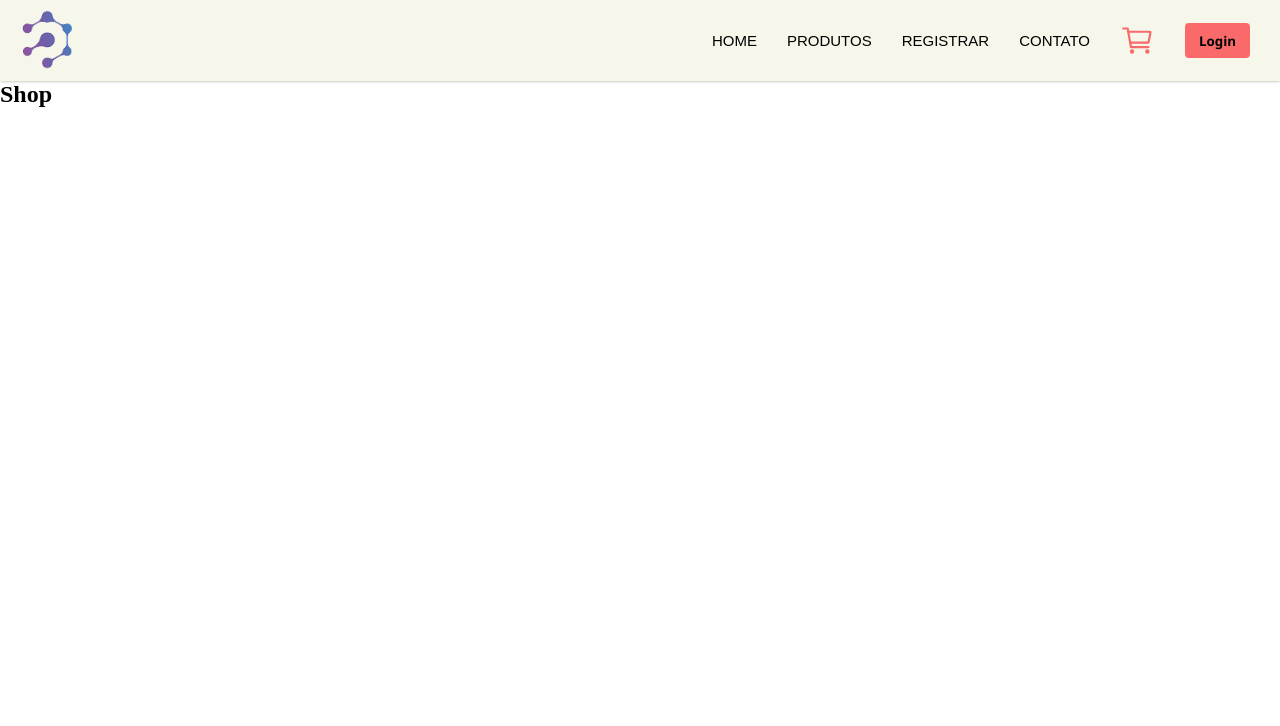
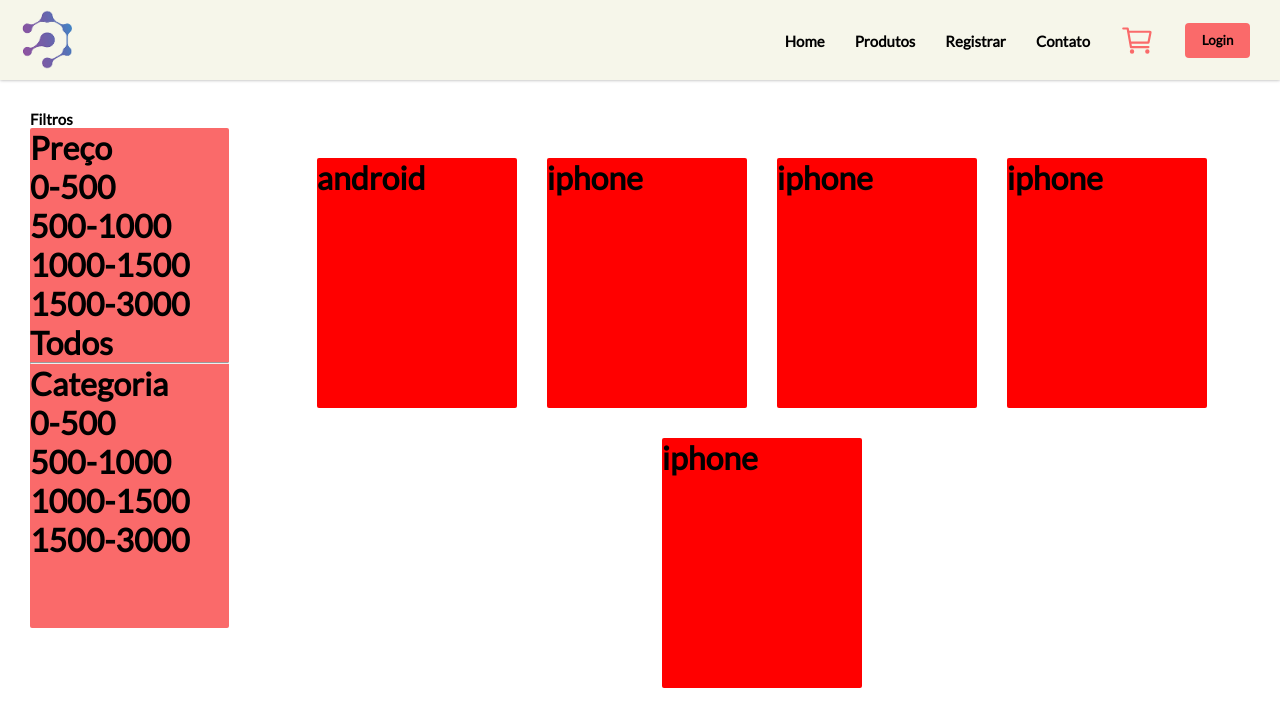
Before and after one commit to icadorin/ecommerce, a React (Create React App) app in the folder client/: page /shop in a window 1280 px wide. Shown: the top 726 px of the page. Built offline with nearby package versions, Linux system fonts and the light colour scheme.

Commit message:
shop screen part1

```diff
--- a/client/src/assets/style.css
+++ b/client/src/assets/style.css
@@ -1,6 +1,9 @@
+@import url('https://fonts.googleapis.com/css2?family=Lato&display=swap');
+
 * {
   margin: 0px;
   padding: 0px;
+  font-family: 'Lato';
 }
 
 ul {
@@ -10,6 +13,20 @@
 .navbar {
   background-color: #F6F6EA;
   box-shadow: 0 0 0.2em #a3a3a3;
+}
+
+.filter-desc {
+  font-size: 15px;
+  margin-top: 30px;
+  margin-left: 30px;
+}
+
+.font-filters {
+
+}
+
+.font-filters-items {
+
 }
 
 .div-container {
@@ -42,9 +59,9 @@
 
 .list-items {
   font-size: 15px;
+  font-weight: bold;
   color: #000;
   text-decoration: none;
-  font-family: 'Arial';
   transition-duration: 500ms;
 }
 
@@ -67,7 +84,6 @@
 
 .login-button {
   background-color: #FA6A6A;
-  font-family: 'Segoe UI', Verdana, sans-serif;
   font-weight: bold;
   padding: 5px;
   border-radius: 4px;
@@ -84,3 +100,35 @@
   transition-duration: 500ms;
   color: white
 }
+
+.div-products {
+  display: flex;
+}
+
+.div-filters {
+  border-radius: 2px;
+  margin-left: 30px;
+  height: 500px;
+  width: 220px;
+  background-color: #FA6A6A;
+}
+
+.ul-products {
+  display: flex;
+  flex-wrap: wrap;
+  justify-content: center;
+  margin-right: 15px;
+}
+
+.li-products {
+  border-radius: 2px;
+  background-color: red;
+  margin-top: 30px;
+  margin-left: 30px;
+  height: 250px;
+  width: 200px;
+}
+
+.footer {
+  margin-top: 100px;
+}
--- /dev/null
+++ b/client/src/components/footer/footer.component.jsx
@@ -0,0 +1,9 @@
+import React from 'react';
+
+const Footer = () => {
+  return (
+    <div className='footer'></div>
+  );
+}
+
+export default Footer;
--- a/client/src/components/navbar/navbar.component.jsx
+++ b/client/src/components/navbar/navbar.component.jsx
@@ -7,10 +7,10 @@
 const Navbar = () => {
 
   let Links = [
-    { name: 'HOME', link: '/' },
-    { name: 'PRODUTOS', link: '/shop' },
-    { name: 'REGISTRAR', link: '/' },
-    { name: 'CONTATO', link: '/' },
+    { name: 'Home', link: '/' },
+    { name: 'Produtos', link: '/shop' },
+    { name: 'Registrar', link: '/' },
+    { name: 'Contato', link: '/' },
   ];
 
   let [open, setOpen] = useState(false);
--- a/client/src/ecommerceRoutes.jsx
+++ b/client/src/ecommerceRoutes.jsx
@@ -3,6 +3,7 @@
 import Navbar from './components/navbar/navbar.component';
 import Home from './screens/Home';
 import Shop from './screens/Shop';
+import Footer from './components/footer/footer.component';
 
 const EcommerceRoutes = () => {
   return (
@@ -12,6 +13,7 @@
         <Route path="/" element={<Home />} />
         <Route path="/shop" element={<Shop />} />
       </Routes>
+      <Footer />
     </BrowserRouter>
   );
 }
--- a/client/src/screens/Shop.jsx
+++ b/client/src/screens/Shop.jsx
@@ -1,11 +1,68 @@
 import React from 'react';
 import Container from '../components/container/container.component';
+
+let Price = [
+  { name: '0-500' },
+  { name: '500-1000' },
+  { name: '1000-1500' },
+  { name: '1500-3000' },
+  { name: 'Todos' },
+];
+
+let Category = [
+  { name: '0-500' },
+  { name: '500-1000' },
+  { name: '1000-1500' },
+  { name: '1500-3000' },
+];
+
+let Products = [
+  { name: 'android' },
+  { name: 'iphone' },
+  { name: 'iphone' },
+  { name: 'iphone' },
+  { name: 'iphone' },
+];
 
 const Shop = () => {
   return (
     <Container>
-      <div className=''>
-        <h2 className=''>Shop</h2>
+      <h2 className='filter-desc'>Filtros</h2>
+      <div className='div-products'>
+        <div className='div-filters'>
+          <h1>Preço</h1>
+          <ul>
+            {
+              Price.map((price) => (
+                <li key={price.name} className=''>
+                  <h1 href={price.name}>{price.name}</h1>
+                </li>
+              ))
+            }
+          </ul>
+          <hr></hr>
+          <h1>Categoria</h1>
+          <ul>
+            {
+              Category.map((category) => (
+                <li key={category.name} className=''>
+                  <h1 href={category.name}>{category.name}</h1>
+                </li>
+              ))
+            }
+          </ul>
+        </div>
+        <div id='container'>
+          <ul className='ul-products'>
+            {
+              Products.map((products) => (
+                <li key={products.name} className='li-products'>
+                  <h1 href={products.name}>{products.name}</h1>
+                </li>
+              ))
+            }
+          </ul>
+        </div>
       </div>
     </Container>
   );
```
